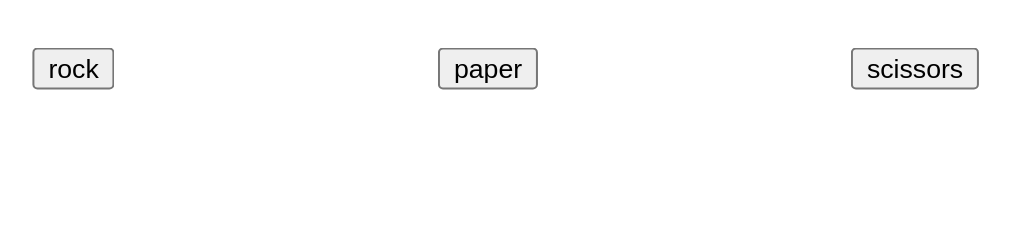
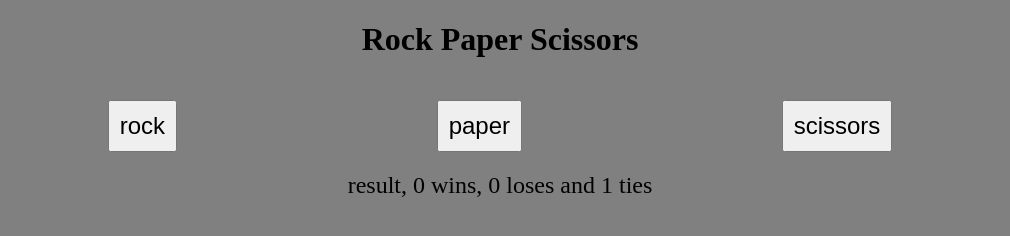
Before and after one commit to matiasrv/rock-paper-scissors, a plain HTML site: page index.html in a window 1280 px wide. Both pictures are taken after a click on the button "rock". Shown: the whole page, without its empty margins (140-1150 px from the left). Drawn offline with Linux system fonts and the light colour scheme.

Commit message:
Complete UI

```diff
--- a/IA.js
+++ b/IA.js
@@ -18,14 +18,13 @@ function playRound(selection){
     let playerSelection = selection.toLowerCase();
 
     let computerSelection = computerPlay();
-    console.log("computer: " + computerSelection)
 
     let result;
     let win = youWin;
     let lose = youLose;
 
     if (playerSelection == computerSelection){
-        console.log("it's a tie");
+        document.querySelector('.result').textContent ="it's a tie";
         return result = "tie";
     }
     switch(playerSelection){
@@ -57,39 +56,50 @@ function playRound(selection){
     return result;
 }
 function youWin(playerSelection, computerSelection){
-    console.log(`${playerSelection} beats ${computerSelection}, YOU WIN`);
+    document.querySelector('.result').textContent = `${playerSelection} beats ${computerSelection}, YOU WIN`;
     return `won`;
 }
 
 function youLose(playerSelection, computerSelection){
-    console.log(`${computerSelection} beats ${playerSelection}, YOU LOSE`);
+    document.querySelector('.result').textContent = `${computerSelection} beats ${playerSelection}, YOU LOSE`;
     return `lost`;
 }
 
 function game(){
+    let play = [];
     let wins = 0, loses = 0, ties = 0;
-    let round;
-    // for (let i = 0; i < 5; i++){
-    //     round = playRound();
-    //     if(round == "won"){
-    //         wins++;
-    //         console.log("round win");
-    //         continue;
-    //     }
-    //     else if (round == "lost"){
-    //         loses++;
-    //         console.log("round lost");
-    //         continue;
-    //     }
-    //     ties++;
-    // }
-    // console.log(`final result, ${wins} wins, ${loses} loses and ${ties} ties`);
-
+    let round = "";
+    const result = document.querySelector('.result');
+    const buttons = document.querySelectorAll('button');
+    let gameover = document.createElement('h2');
+    for (let i = 0; i < buttons.length; i++){
+        buttons[i].addEventListener('click', play[i] = (e) => {
+            round = playRound(e.target.textContent);
+            if(round == "won"){
+                wins++;
+            }
+            else if (round == "lost"){
+                loses++;
+            }
+            else{
+                ties++;
+            }
+            if(wins < 5 && loses < 5){
+                result.textContent =`result, ${wins} wins, ${loses} loses and ${ties} ties`;
+            }
+            else{
+                result.textContent =`final result: ${wins} wins, ${loses} loses and ${ties} ties`;
+                for (let j = 0; j < buttons.length; j++){
+                    buttons[j].removeEventListener('click', play[j]);
+                }
+                if(wins < 5)
+                    gameover.textContent = "Game Over, You Lose";
+                else
+                    gameover.textContent = "Game Over, You Win";
+                document.body.appendChild(gameover);
+            }
+        });
+    };
 }
 
-// game();
-
-const buttons = document.querySelectorAll('button');
-buttons.forEach(button => {
-    button.addEventListener('click', (e) => {playRound(e.target.textContent)});
-});
+game();
--- a/index.html
+++ b/index.html
@@ -5,16 +5,20 @@
     <title>Rock Paper Scissors</title>
     <script src="IA.js" defer></script>
     <style>
-        body{
+        body{text-align: center; background-color: grey;}
+        .container{
             display:flex;
-            justify-content: space-around;
-        }
-        button{scale: 2; margin-top: 50px;}
+            justify-content: space-evenly;
+        }.result{font-size: 24px;}  button{font-size: 24px; margin: 20px; padding: 10px;}
     </style>
 </head>
 <body>
-    <button>rock</button>
-    <button>paper</button>
-    <button>scissors</button>
+    <h1>Rock Paper Scissors</h1>
+    <div class="container">
+        <button>rock</button>
+        <button>paper</button>
+        <button>scissors</button>
+    </div>
+    <div class="result"></div>
 </body>
 </html>
```
